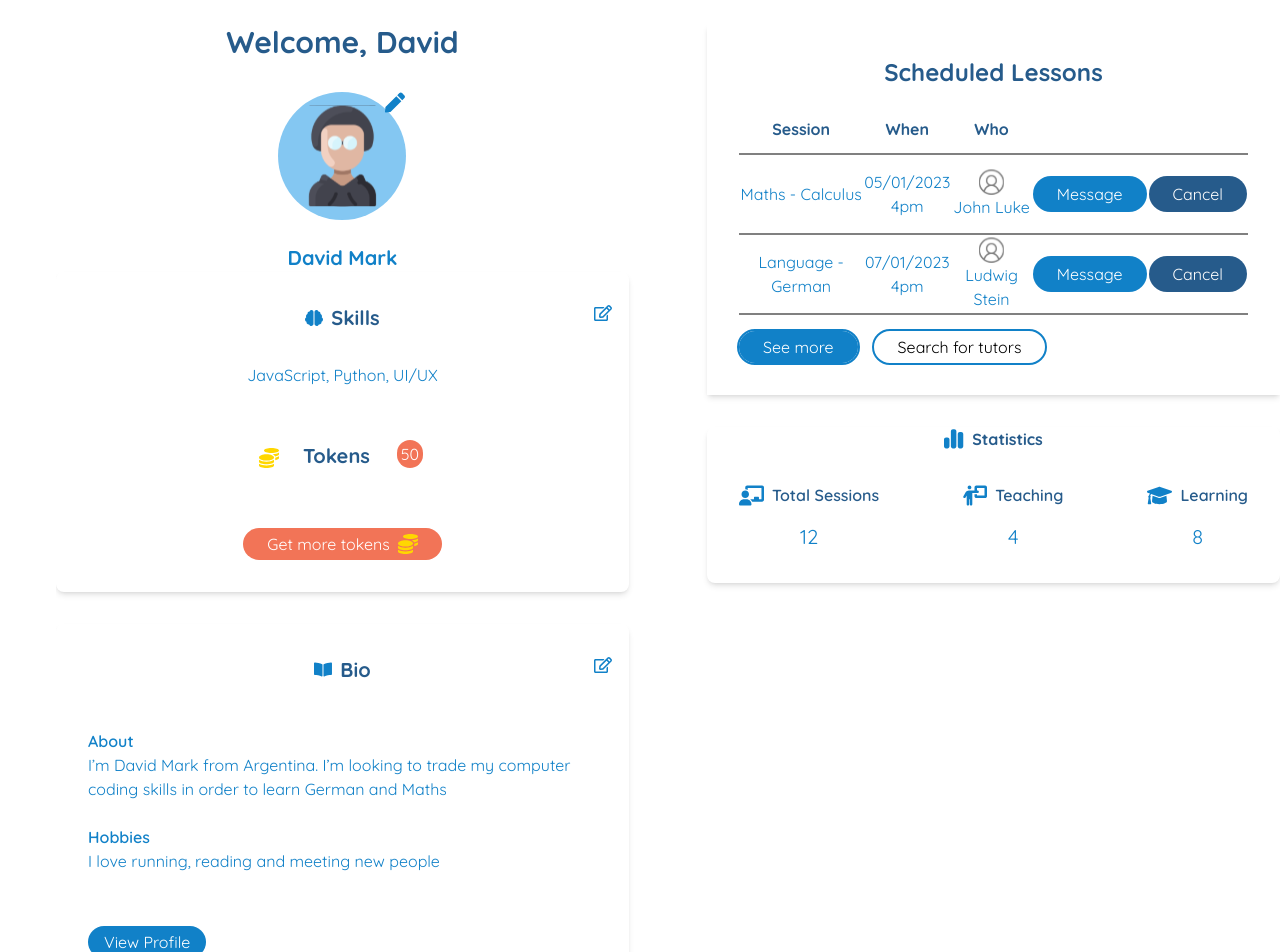
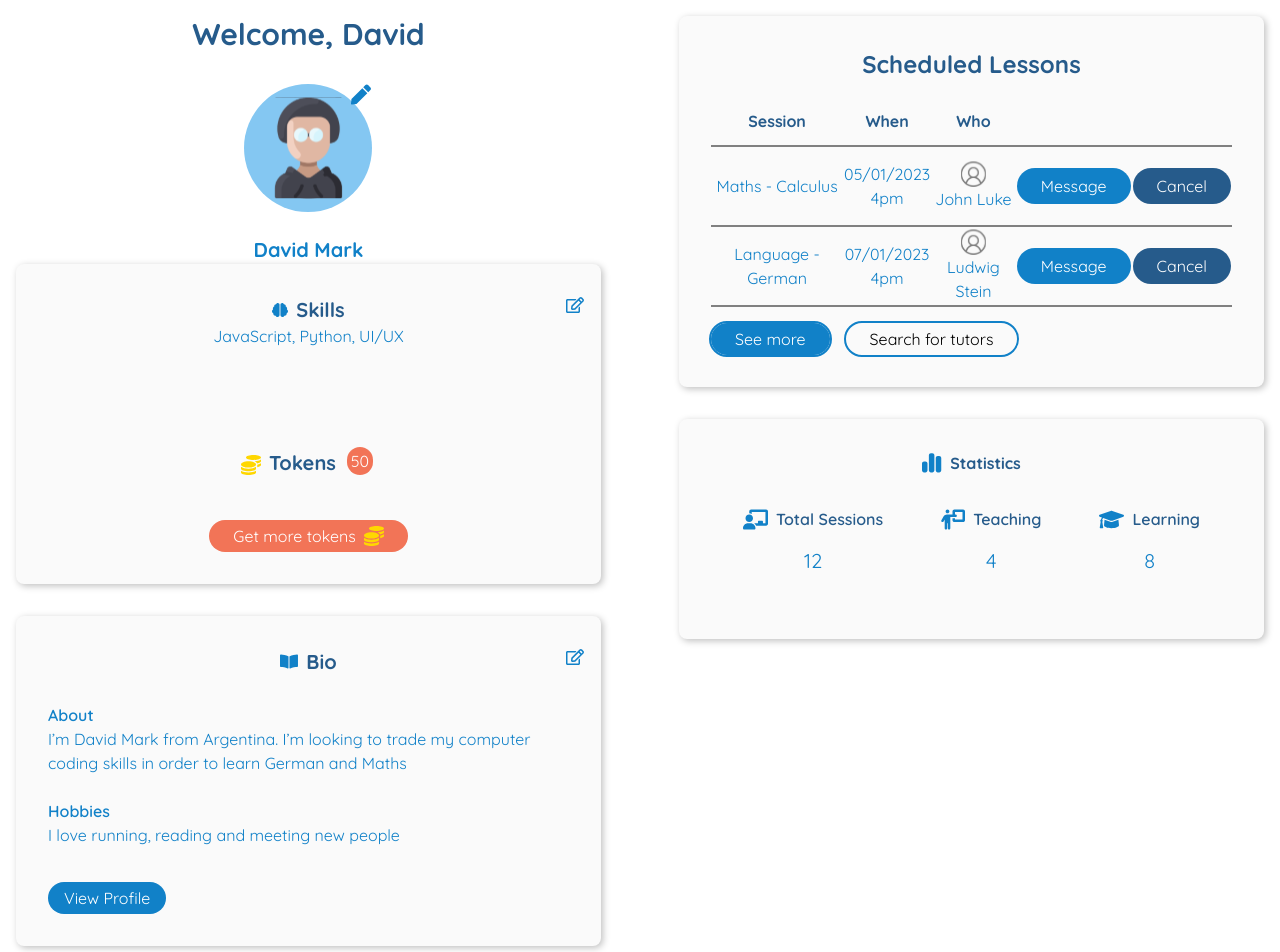
Before and after one commit to chingu-voyages/UpSkill, a React (Vite) app in the folder client/: page / in a window 1280 px wide. Shown: the top 952 px of the page. Built offline with nearby package versions, Linux system fonts and the light colour scheme.

Commit message:
style: add card styling, spacing box shadow

```diff
--- a/client/src/components/Dashboard.jsx
+++ b/client/src/components/Dashboard.jsx
@@ -14,7 +14,7 @@ import learn from "../assets/dashboard/learner.svg";
 
 const Dashboard = () => {
   return (
-    <div className="max-w-screen-xl my-6 flex items-center justify-between ml-14 max-[1000px]:mx-auto max-[1000px]:px-6 min-h-screen overflow-x-hidden">
+    <div className="max-w-screen-xl m-auto flex items-center justify-between max-[1000px]:m-auto p-4 min-h-screen ">
       <div className="flex gap-spaceBtwbioXScheduledLssn max-[1000px]:flex-col">
         <section className="max-w-dashSKillsSection w-full text-center flex flex-col items-center">
           <div className="flex items-center flex-col">
@@ -32,18 +32,24 @@ const Dashboard = () => {
 
             <h4 className="font-bold text-grotto text-xl mt-6">David Mark</h4>
           </div>
-          <div className="shadow-md p-8 max-[490px]:px-2 rounded-lg w-full flex flex-col items-center justify-between max-h-80 h-full relative">
-            <div className="flex">
-              <img src={skill} alt="" />
-              <h3 className="font-bold ml-2 text-primary text-xl">Skills</h3>
+          <div className="card p-8 max-[490px]:px-2 w-full flex flex-col items-center justify-between max-h-80 h-full relative">
+            <div className="flex flex-col items-center">
+              <div className="flex">
+                <img src={skill} alt="" className="w-4" />
+                <h3 className="font-bold ml-2 text-primary text-xl">Skills</h3>
+              </div>
+              <img
+                src={pen}
+                alt=""
+                className="absolute right-4 cursor-pointer"
+              />
+              <span className="skill-set  text-grotto">
+                JavaScript, Python, UI/UX
+              </span>
             </div>
 
-            <img src={pen} alt="" className="absolute right-4 cursor-pointer" />
-            <span className="skill-set mt-4 text-grotto">
-              JavaScript, Python, UI/UX
-            </span>
             <br />
-            <div className="flex gap-6">
+            <div className="flex gap-2">
               <img src={coins} alt="" />
               <h3 className="text-primary text-xl font-bold">Tokens</h3>
               <div className="h-8 w-8 ">
@@ -52,7 +58,6 @@ const Dashboard = () => {
                 </span>
               </div>
             </div>
-            <br />
             <a
               href="#"
               className="flex bg-tokebgColor px-6 py-1 rounded-2xl text-white gap-2"
@@ -61,7 +66,7 @@ const Dashboard = () => {
               <img src={coins} alt="" />
             </a>
           </div>
-          <div className="shadow-md justify-between max-h-96 h-full max-[490px]:px-2 p-8 flex flex-col items-center rounded-lg mt-8 relative w-full">
+          <div className="card justify-between max-h-96 h-full max-[490px]:px-2 p-8 flex flex-col items-center mt-8 relative w-full">
             <div className="flex">
               <img src={bio} alt="" />
               <h3 className="font-bold ml-2 text-primary text-xl">Bio</h3>
@@ -94,7 +99,7 @@ const Dashboard = () => {
           </div>
           <a
             href="#"
-            className="flex items-center justify-center h-48 w-full shadow-md mt-8 rounded-lg max-[490px]:px-2"
+            className="card flex items-center justify-center h-48 w-full mt-8  max-[490px]:px-2"
           >
             <p className="font-bold text-primary text-xl">
               View or Update your calendar
@@ -103,7 +108,7 @@ const Dashboard = () => {
           </a>
         </section>
         <section className="max-w-dashScheduleSection w-full">
-          <div className="flex items-center flex-col gap-4 w-full shadow-md p-8 max-[490px]:px-2 w-full">
+          <div className="flex items-center flex-col gap-4  card p-8 max-[490px]:px-2 w-full">
             <h3 className="font-bold text-primary text-2xl max-[432px]:text-xl">
               Scheduled Lessons
             </h3>
@@ -201,7 +206,7 @@ const Dashboard = () => {
               </a>
             </div>
           </div>
-          <div className="flex items-center w-full flex-col mt-8 shadow-md rounded-lg">
+          <div className="flex items-center w-full flex-col mt-8 card p-8">
             <div className="flex ">
               <img src={stats} alt="" />
               <h3 className="ml-2 text-primary font-bold">Statistics</h3>
--- a/client/src/index.css
+++ b/client/src/index.css
@@ -50,3 +50,9 @@ th {
     font-size: 14px;
   }
 }
+
+@layer components {
+  .card {
+    @apply shadow-cardSh rounded-lg bg-cardBg;
+  }
+}
--- a/client/tailwind.config.cjs
+++ b/client/tailwind.config.cjs
@@ -10,6 +10,7 @@ module.exports = {
         grotto: "#1181C8",
         winkle: "#BFC7F2",
         tokebgColor: "#F27457",
+        cardBg: "#FAFAFA",
       },
       fontFamily: {
         title: ["Quicksand", "Open Sans"],
@@ -23,6 +24,9 @@ module.exports = {
       gap: {
         spaceBtwbioXScheduledLssn: "4.875rem",
       },
+      boxShadow: {
+        cardSh: "2px 2px 7px rgba(0, 0, 0, 0.25)",
+      },
     },
   },
   plugins: [],
```
